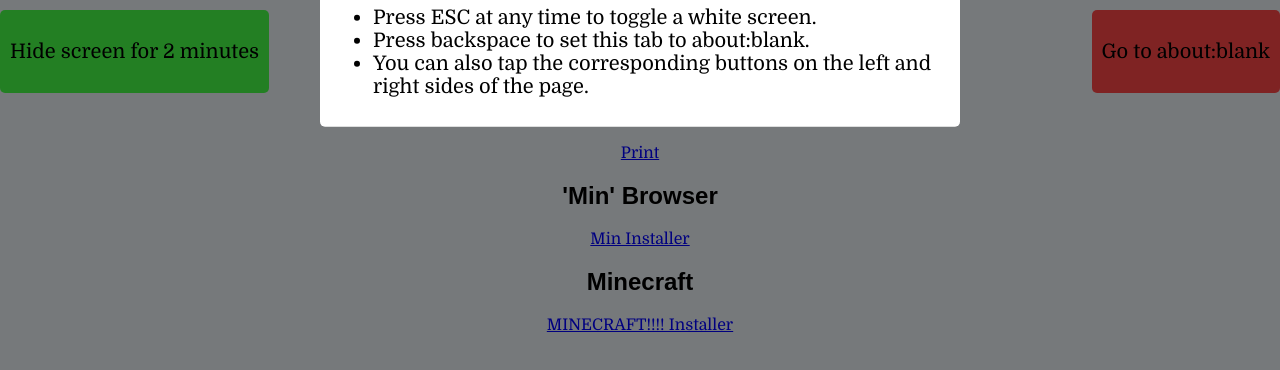
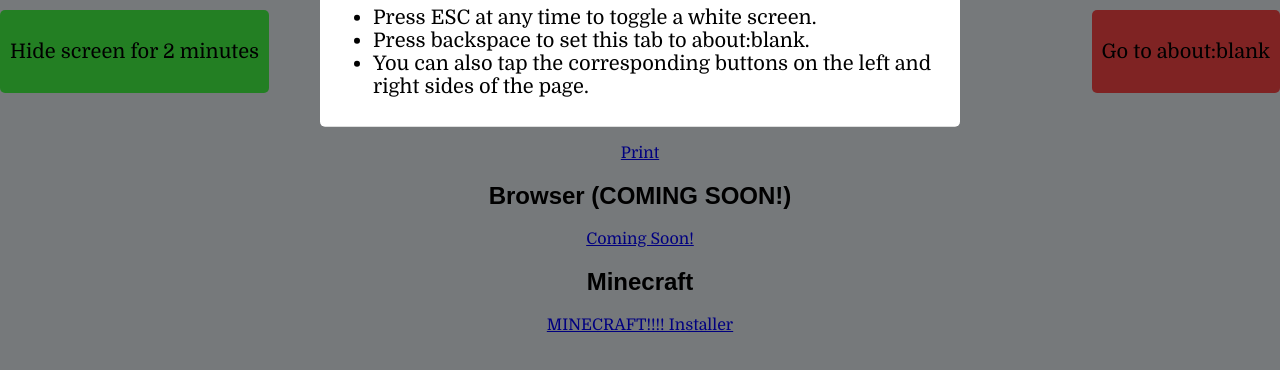
Before and after one commit to kioskmodificationtools/kioskmodificationtools.github.io, a plain HTML site: page index.html in a window 1280 px wide. Shown: the part 390-760 px from the top of the page. Drawn offline with Linux system fonts and the light colour scheme.

Commit message:
Update index.html

```diff
--- a/index.html
+++ b/index.html
@@ -52,9 +52,9 @@
 		<span>
 			<a onclick="window.print()">Print</a>
 		</span>
-		<h2>'Min' Browser</h2>
+		<h2>Browser (COMING SOON!)</h2>
 		<span>
-			<a href="min-1.32.1-setup.exe" download>Min Installer</a>
+			<a href="">Coming Soon!</a>
 		</span>
 		<h2>Minecraft</h2>
 		<span>
```
